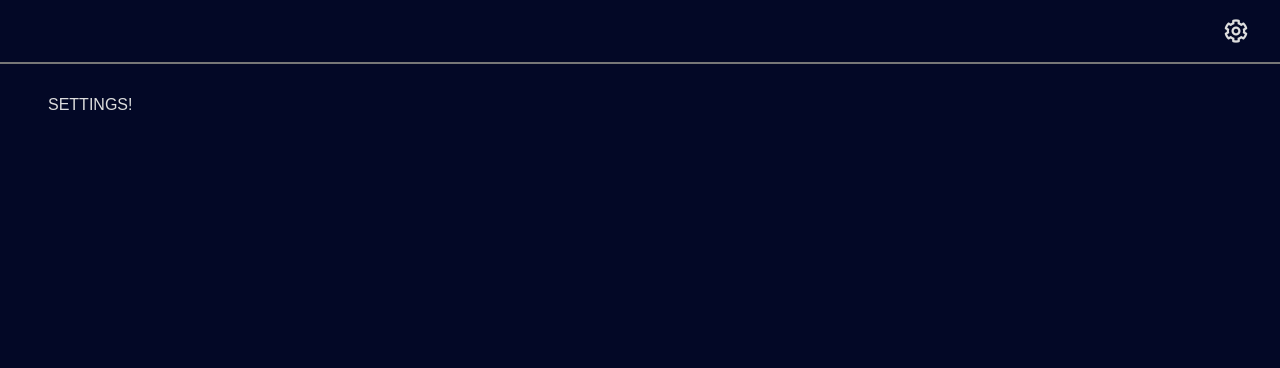
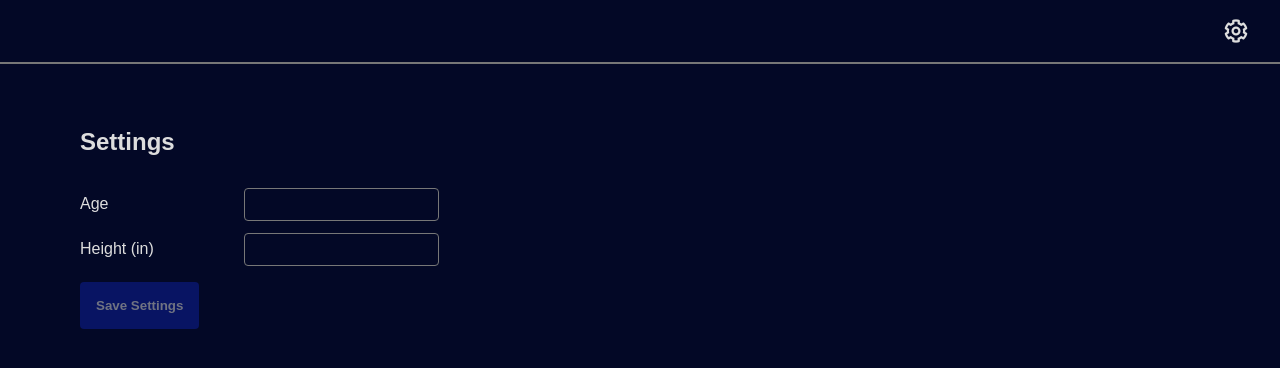
Before and after one commit to Tsmith18256/my-health-app-web, a SvelteKit app: page /bodycomp/settings in a window 1280 px wide. Shown: the top 368 px of the page. Built offline with nearby package versions, Linux system fonts and the light colour scheme.

Commit message:
Add static settings screen

```diff
--- a/src/routes/bodycomp/settings/+page.svelte
+++ b/src/routes/bodycomp/settings/+page.svelte
@@ -1 +1,44 @@
-<div>SETTINGS!</div>
+<script lang="ts">
+  import Button from '$lib/components/shared/buttons/button/button.svelte';
+  import TextInput from '$lib/components/shared/text-input/text-input.svelte';
+
+  let age: number | undefined;
+  let heightInIn: number | undefined;
+</script>
+
+<div class="container">
+  <h2 class="heading">Settings</h2>
+
+  <div class="fields-container">
+    <TextInput id="ageField" label="Age" bind:value={age} />
+    <TextInput id="heightField" label="Height (in)" bind:value={heightInIn} />
+  </div>
+
+  <div class="button-container">
+    <Button disabled={!age || !heightInIn}>
+      Save Settings
+    </Button>
+  </div>
+</div>
+
+<style lang="scss">
+  .button-container {
+    margin-top: 1rem;
+  }
+
+  .container {
+    padding: 2rem;
+  }
+
+  // TODO: create a shared component for this.
+  .fields-container {
+    display: flex;
+    flex-direction: column;
+    gap: 0.75rem;
+  }
+
+  // TODO: create a heading component.
+  .heading {
+    margin-bottom: 2rem;
+  }
+</style>
```
